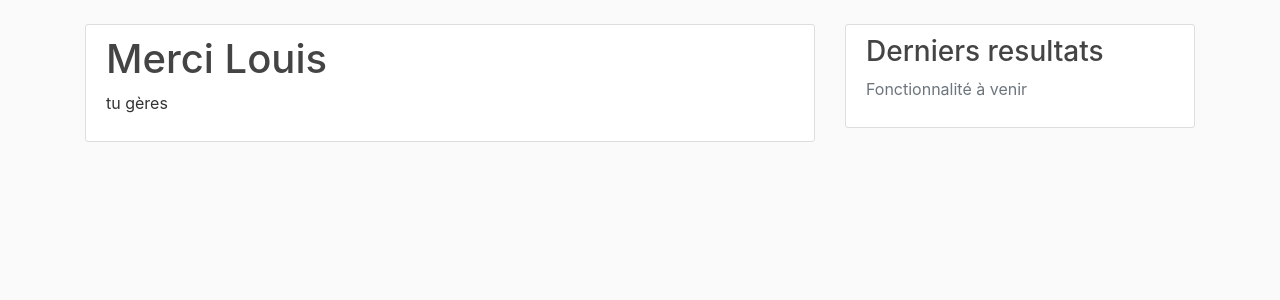
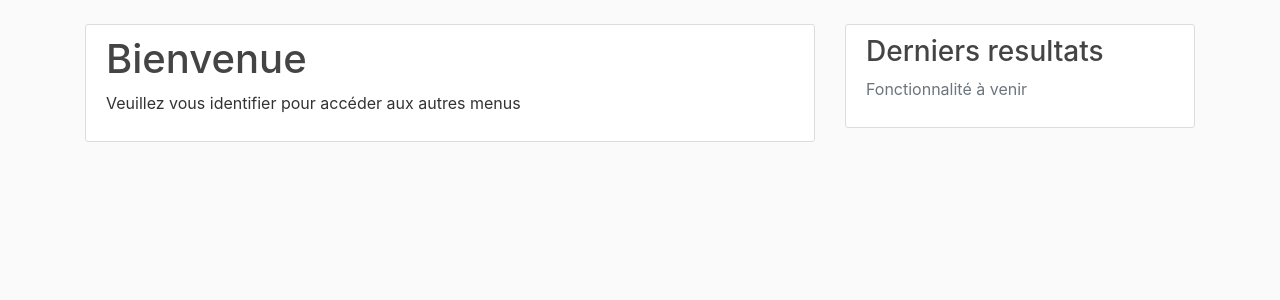
Before and after one commit to aixongaming/python-corona-project, a Django app: page / in a window 1280 px wide. Shown: the part 56-356 px from the top of the page. Run offline with Django 3.2, Linux system fonts and the light colour scheme; some libraries are stand-ins or nearby versions.

Commit message:
make it better

```diff
--- a/blog/templates/blog/home.html
+++ b/blog/templates/blog/home.html
@@ -10,8 +10,8 @@
   {% else %}
     <article class="media content-section">
       <div class="media-body">
-        <h1>Merci Louis</h1>
-        <p>tu gères</p>
+        <h1>Bienvenue</h1>
+        <p>Veuillez vous identifier pour accéder aux autres menus</p>
       </div>
     </article>
   {% endif %}
```
